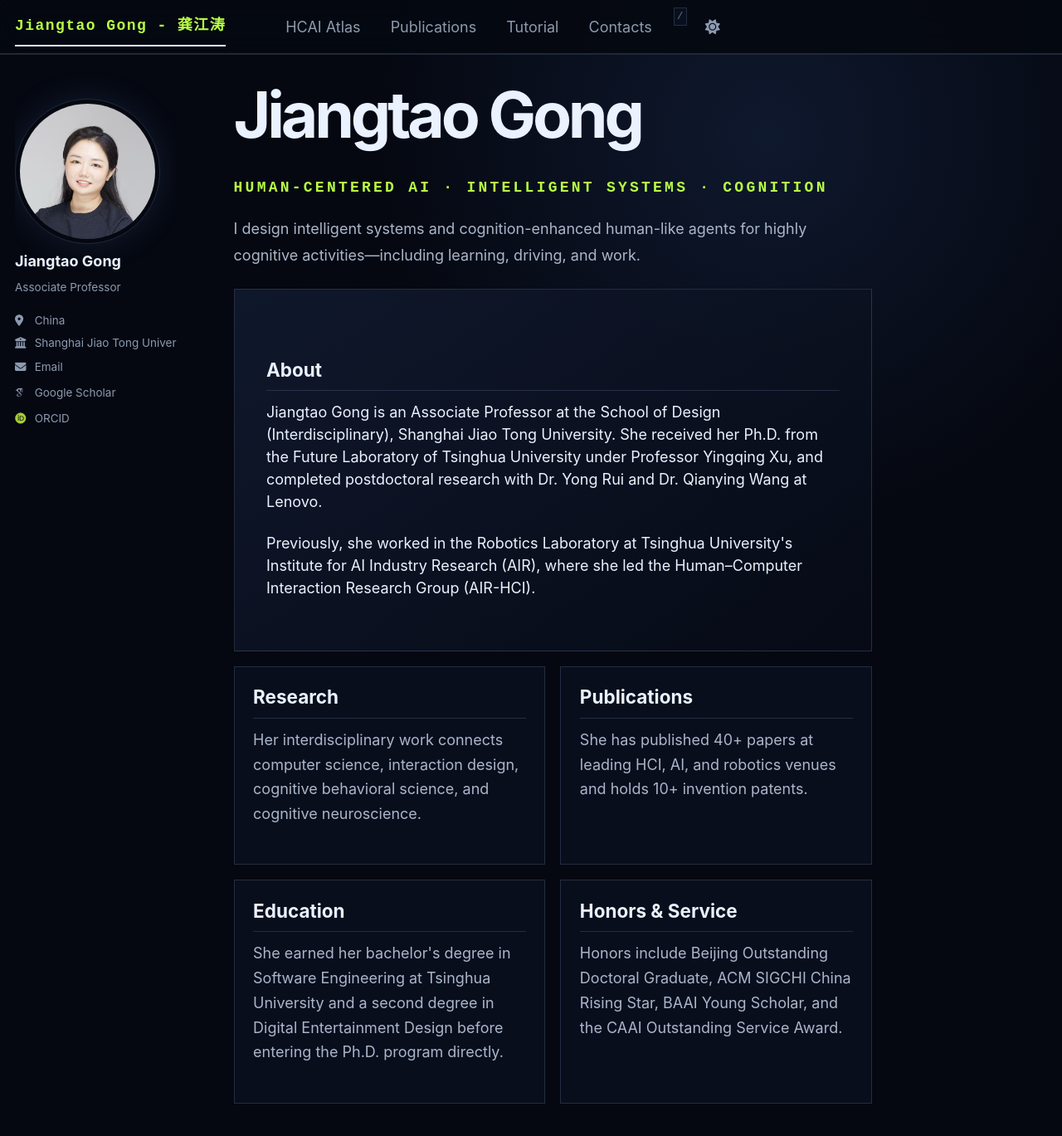
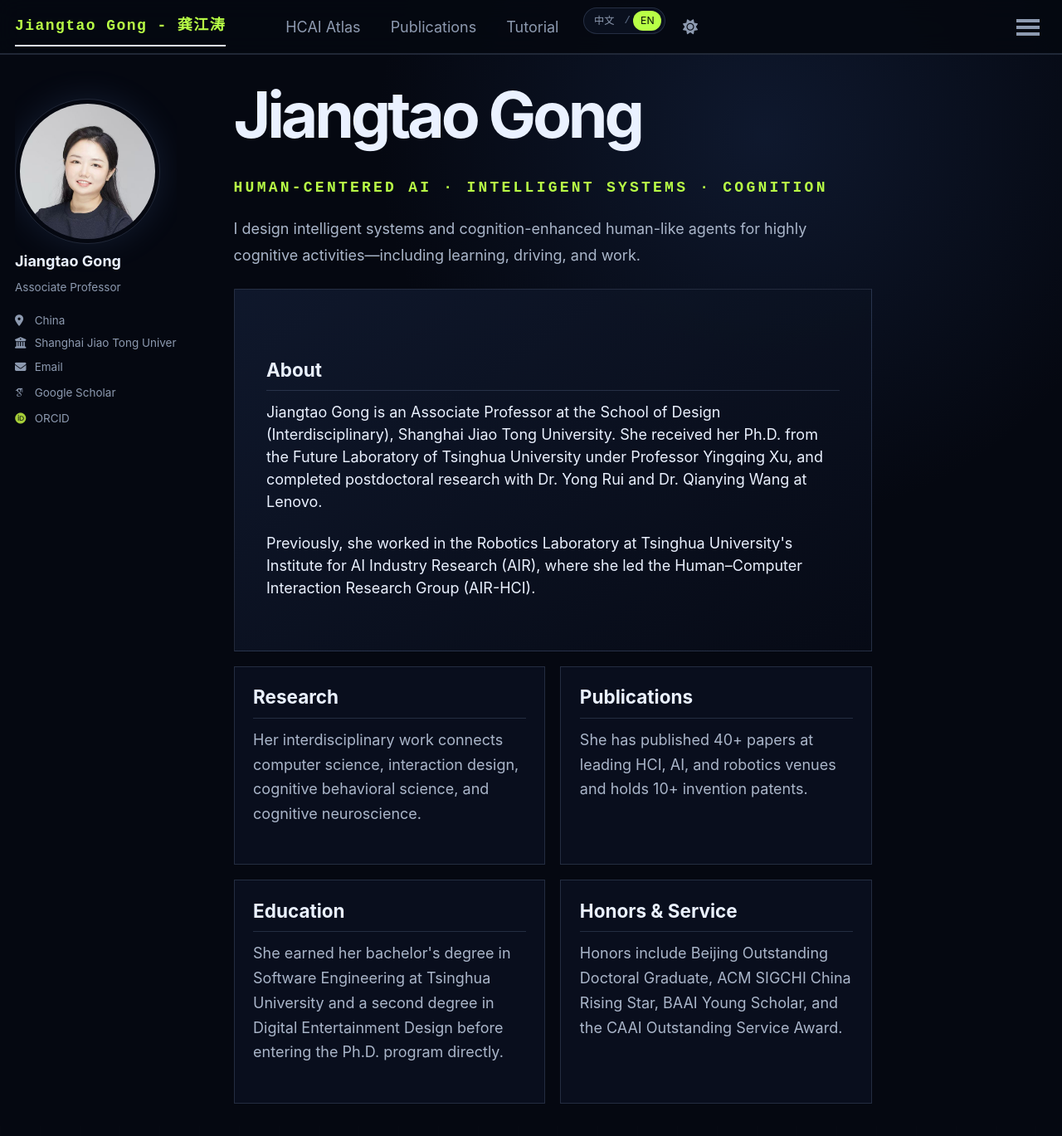
Before and after one commit to JennettaGong/JennettaGong.github.io, a Jekyll site: the page built from _pages/about.md, in a window 1280 px wide and 1400 px high. Shown: the top 1369 px of the window at 83% size. Built offline with Jekyll 4.4.1, drawn with Linux system fonts in a browser that asks for light colours; some web fonts are replaced; a script bundle is joined from its source files by our own code; library files that are not in the unit come from our copies.

Commit message:
Make language switch visible

```diff
--- a/_includes/masthead.html
+++ b/_includes/masthead.html
@@ -18,8 +18,8 @@
               <a href="{{ domain }}{{ link.url }}"><span data-lang="en">{{ link.title }}</span><span data-lang="zh">{{ link.title_zh | default: link.title }}</span></a>
             </li>
           {% endfor %}
-          <li class="masthead__menu-item persist language-switch" data-language-switch aria-label="Language selection">
-            <button type="button" data-set-lang="zh" aria-pressed="false">中</button><span aria-hidden="true">/</span><button type="button" data-set-lang="en" aria-pressed="true">EN</button>
+          <li class="masthead__menu-item persist tail language-switch" data-language-switch aria-label="Language selection">
+            <button class="language-switch__option" type="button" data-set-lang="zh" aria-pressed="false">中文</button><span aria-hidden="true">/</span><button class="language-switch__option" type="button" data-set-lang="en" aria-pressed="true">EN</button>
           </li>
           <li id="theme-toggle" class="masthead__menu-item persist tail">
             <a role="button" aria-labelledby="theme-icon"><i id="theme-icon" class="fa-solid fa-sun" aria-hidden="true" title="toggle theme"></i></a>
--- a/assets/css/atlas-site.scss
+++ b/assets/css/atlas-site.scss
@@ -10,7 +10,7 @@ a{color:var(--atlas-blue)}a:hover{color:var(--atlas-acid)}
 .masthead__menu-item--lg a{color:var(--atlas-ink);font-family:monospace;letter-spacing:.08em}.page__footer{margin-top:3rem;background:#03050b;color:var(--atlas-muted);border-top:1px solid var(--atlas-line)}.page__footer footer{margin-top:0;padding-top:1rem}
 #main{max-width:1280px}.archive,.page{color:var(--atlas-ink)}.page__title{font-size:clamp(2.6rem,6vw,5rem);letter-spacing:-.055em;color:var(--atlas-ink)}
 .sidebar{color:var(--atlas-muted)}.author__avatar img{border:1px solid var(--atlas-line);box-shadow:0 0 40px rgba(120,169,255,.12)}.author__name{color:var(--atlas-ink)}
-.language-switch{display:flex!important;align-items:center;gap:.18rem;margin-left:.45rem;padding:.18rem;border:1px solid var(--atlas-line);background:rgba(11,17,32,.9)!important;font:700 .68rem monospace;letter-spacing:.06em}.language-switch button{position:static;height:auto;border:0;background:transparent!important;color:var(--atlas-muted);padding:.28rem .36rem;cursor:pointer}.language-switch button[aria-pressed="true"]{background:var(--atlas-acid)!important;color:#071008}.language-switch span{color:#526078}#theme-toggle{background:transparent!important}#theme-toggle a{color:var(--atlas-muted)}
+.masthead .greedy-nav .visible-links .language-switch{display:flex!important;align-items:center;vertical-align:middle;gap:.18rem;margin-left:.65rem;padding:.18rem;border:1px solid var(--atlas-line);border-radius:999px;background:rgba(11,17,32,.96)!important;font:700 .68rem monospace;letter-spacing:.04em}.masthead .greedy-nav .visible-links .language-switch>.language-switch__option{position:static!important;inset:auto!important;display:block!important;width:auto!important;height:auto!important;min-width:0!important;margin:0!important;border:0!important;border-radius:999px;background:transparent!important;color:var(--atlas-muted);padding:.32rem .48rem!important;line-height:1!important;cursor:pointer}.masthead .greedy-nav .visible-links .language-switch>.language-switch__option[aria-pressed="true"]{background:var(--atlas-acid)!important;color:#071008!important}.language-switch span{color:#526078}#theme-toggle{background:transparent!important}#theme-toggle a{color:var(--atlas-muted)}
 .atlas-page{max-width:1000px}.atlas-kicker{color:var(--atlas-acid);font:700 .7rem monospace;letter-spacing:.18em;text-transform:uppercase}.atlas-lead{max-width:780px;color:#aab6ca;font-size:1.08rem;line-height:1.8}.atlas-panel{background:linear-gradient(145deg,rgba(16,25,45,.94),rgba(7,11,22,.94));border:1px solid var(--atlas-line);padding:clamp(1.25rem,3vw,2.2rem);margin:1rem 0}.atlas-grid{display:grid;grid-template-columns:repeat(2,minmax(0,1fr));gap:1rem}.atlas-card{padding:1.25rem;border:1px solid var(--atlas-line);background:rgba(11,17,32,.82)}.atlas-card:hover{border-color:rgba(184,255,70,.55)}.atlas-card h2,.atlas-card h3{color:var(--atlas-ink);margin-top:0}.atlas-card p,.atlas-card li{color:#aab6ca;line-height:1.65}
 .publication-topic,.publication-subtopic{border:1px solid var(--atlas-line);background:rgba(11,17,32,.74);margin:1rem 0}.publication-topic__summary,.publication-subtopic__summary{color:var(--atlas-ink);background:rgba(16,25,45,.7);padding:1rem 1.15rem}.publication-topic__count{color:var(--atlas-acid)}.publication-topic__content,.publication-subtopic__content{padding:1rem}.archive__item{border-top-color:var(--atlas-line)}
 @media(max-width:760px){.atlas-grid{grid-template-columns:1fr}.language-switch{margin-left:auto}.masthead__menu-item--lg a{font-size:.82rem}.page__title{font-size:2.6rem}}
```
